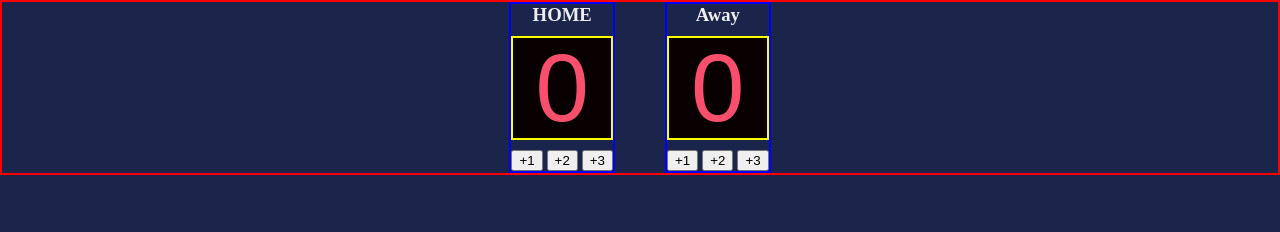
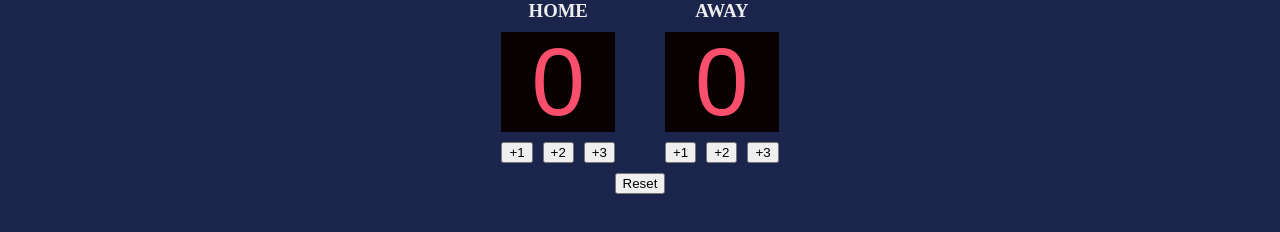
Before and after one commit to akshay4only/Basket-Ball-Scorecard, a website built with Vite: page index.html in a window 1280 px wide. Built offline with nearby package versions, Linux system fonts and the light colour scheme; a web font is replaced by a local one.

Commit message:
added reset button

```diff
--- a/index.css
+++ b/index.css
@@ -8,12 +8,12 @@ body {
     display: flex;
     justify-content :center;
     align-items: center;
-    border: 2px solid red;
+    /* border: 2px solid red; */
 
 }
 
 .innerContainer{
-    border: 2px solid blue;
+    /* border: 2px solid blue; */
     margin-left: 25px;
     margin-right: 25px;
     display: flex;
@@ -29,7 +29,7 @@ body {
 }
 .score{
     background-color: #080001;
-    border: 2px solid yellow;
+    /* border: 2px solid yellow; */
     height: 100px;
     color: #F94F6D;
     display: flex;
@@ -41,3 +41,16 @@ body {
 
 
 }
+.count-btn{
+    font-family: 'Cursed Timer ULiL', sans-serif;
+
+}
+
+.btn-container,.reset-container{
+    display: flex;
+    justify-content: center;
+    column-gap: 10px;
+}
+.reset-container{
+    margin-top: 10px;
+}
--- a/index.html
+++ b/index.html
@@ -10,21 +10,24 @@
                 <h3 class="teams">HOME</h3>
                 <p class="score" id="HOME">0</p>
                 <div class="btn-container">
-                    <button id="home-btn-1">+1</button>
-                    <button id="home-btn-2">+2</button>
-                    <button id="home-btn-3">+3</button>
+                    <button class="count-btn" id="home-btn-1">+1</button>
+                    <button class="count-btn" id="home-btn-2">+2</button>
+                    <button class="count-btn" id="home-btn-3">+3</button>
                 </div>
 
             </div>
             <div class="innerContainer">
-                <h3 class="teams">Away</h3>
+                <h3 class="teams">AWAY</h3>
                 <p class="score" id="GUEST">0</p>
                 <div class="btn-container">
-                    <button id="guest-btn-1">+1</button>
-                    <button id="guest-btn-2">+2</button>
-                    <button id="guest-btn-3">+3</button>
+                    <button class="count-btn" id="guest-btn-1">+1</button>
+                    <button class="count-btn" id="guest-btn-2">+2</button>
+                    <button class="count-btn" id="guest-btn-3">+3</button>
                 </div>
             </div>
+        </div>
+        <div class="reset-container">
+            <button class="count-btn" id="reset-btn">Reset</button>
         </div>
         <script src="./script/index.js"></script>
     </body>
--- a/script/index.js
+++ b/script/index.js
@@ -46,3 +46,12 @@ guestBtnThree.addEventListener("click",function(){
 
     guestScoreEl.textContent =guestScore;
 })
+
+// Reset button-----------------------------------------------
+let resetBtn = document.getElementById("reset-btn");
+resetBtn.addEventListener("click",function(){
+    homeScore = 0;
+    guestScore = 0;
+    homeScoreEl.textContent =homeScore;
+    guestScoreEl.textContent =guestScore;
+})
```
